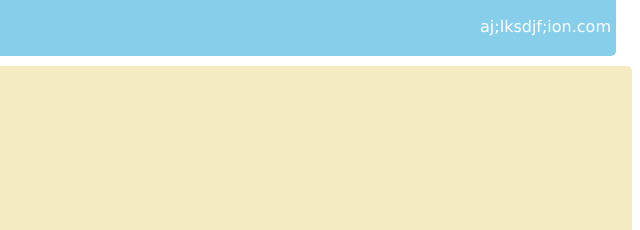
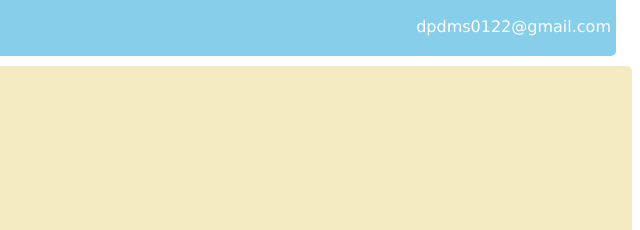
Before and after one commit to fabulousu/yeeun2.github.io, a plain HTML site: page index.html in a window 1280 px wide. Shown: the top 230 px of the page, 640-1280 px from the left. Drawn offline with Linux system fonts and the light colour scheme.

Commit message:
Update index.html

```diff
--- a/index.html
+++ b/index.html
@@ -8,7 +8,7 @@
 	<body>
 		<div id="header">
 			<p id="name">이예은</p>
-			<a href="mailto:you@yourdomain.com"><p id="email">aj;lksdjf;ion.com</p></a>
+			<a href="mailto:you@yourdomain.com"><p id="email">dpdms0122@gmail.com</p></a>
 		</div>
 		<div class="left">
 		<p><a href="food.html" class="menu">좋아하는 음식</a></p>
```
